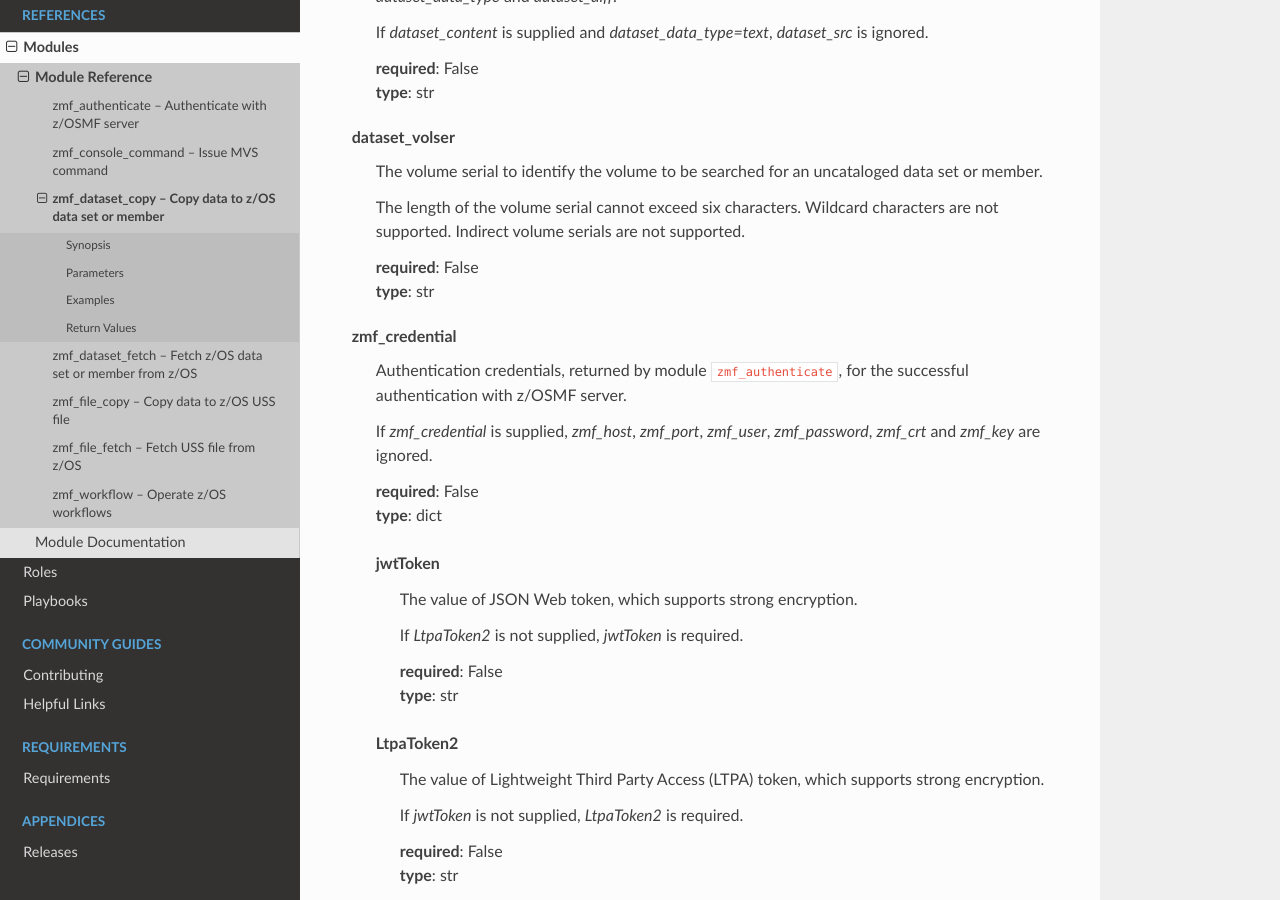
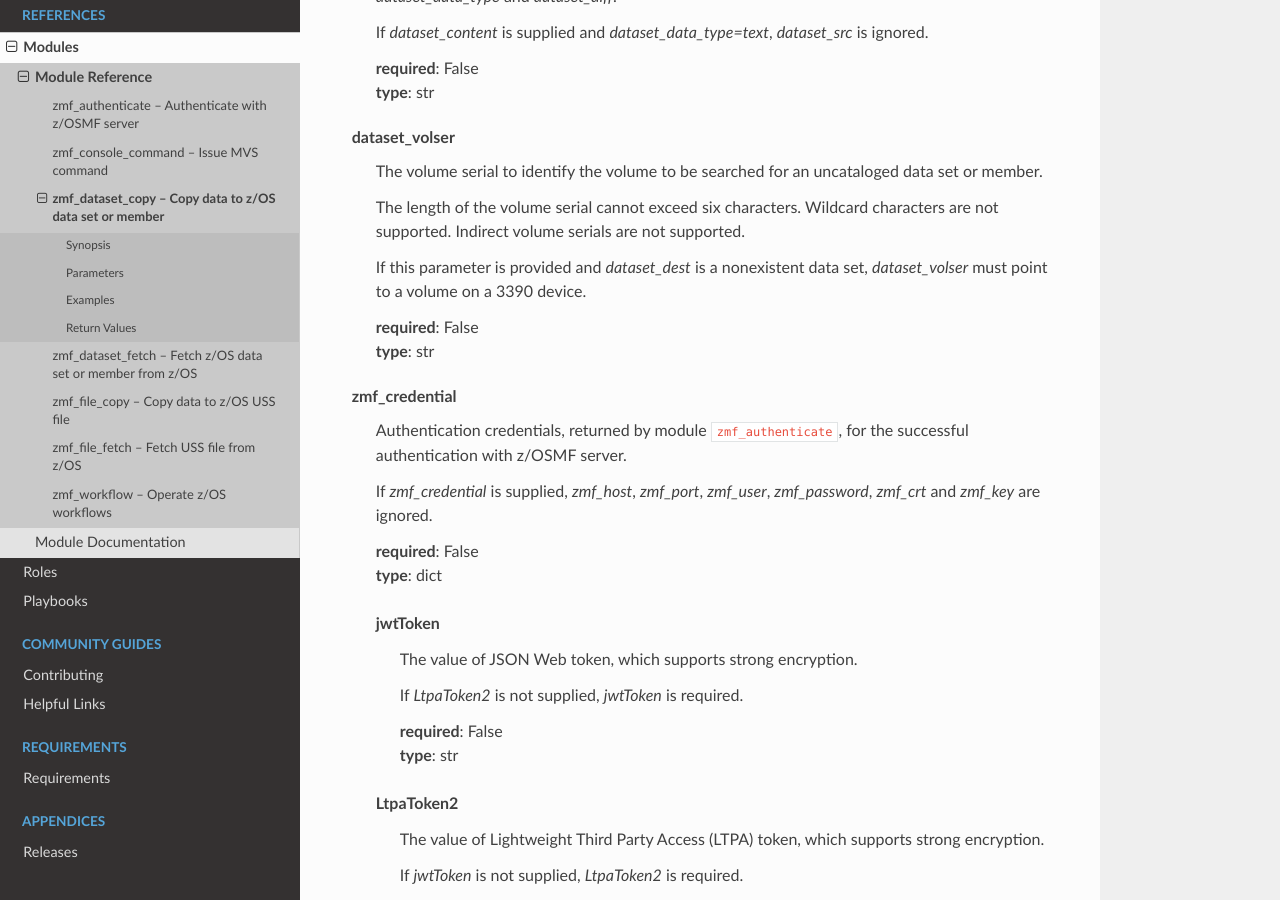
Before and after one commit to IBM/ibm_zos_zosmf, a Sphinx documentation site: the page built from docs/source/modules/zmf_dataset_copy.rst, in a window 1280 px wide and 900 px high, scrolled down 5143 px. Built offline with Sphinx 7.4.7 and the Read the Docs theme 2.0.0, drawn with Linux system fonts in a browser that asks for light colours.

Commit message:
update doc

```diff
--- a/docs/source/modules/zmf_dataset_copy.rst
+++ b/docs/source/modules/zmf_dataset_copy.rst
@@ -279,6 +279,8 @@ dataset_volser
 
   The length of the volume serial cannot exceed six characters. Wildcard characters are not supported. Indirect volume serials are not supported.
 
+  If this parameter is provided and *dataset_dest* is a nonexistent data set, *dataset_volser* must point to a volume on a 3390 device.
+
 
   | **required**: False
   | **type**: str
```
